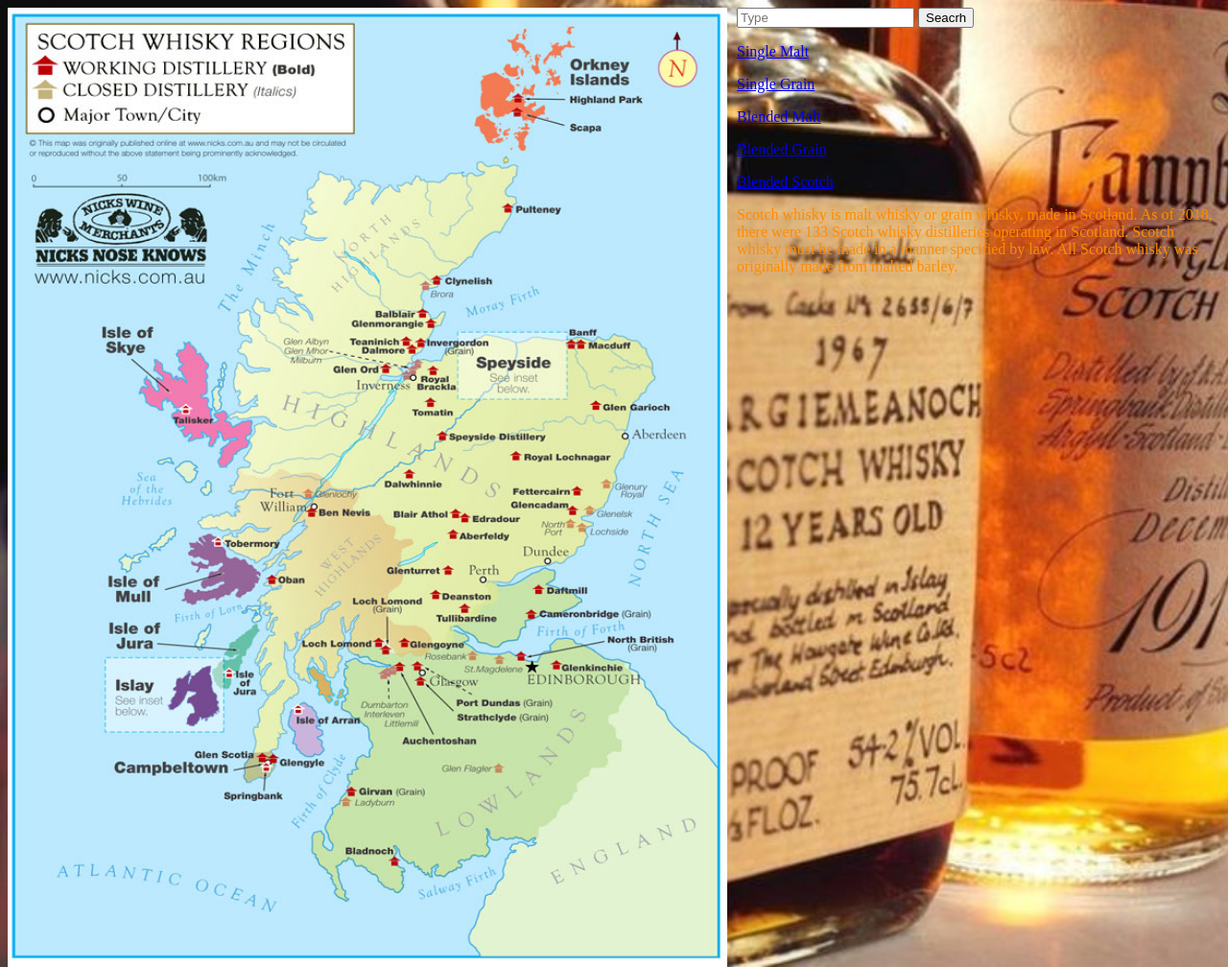
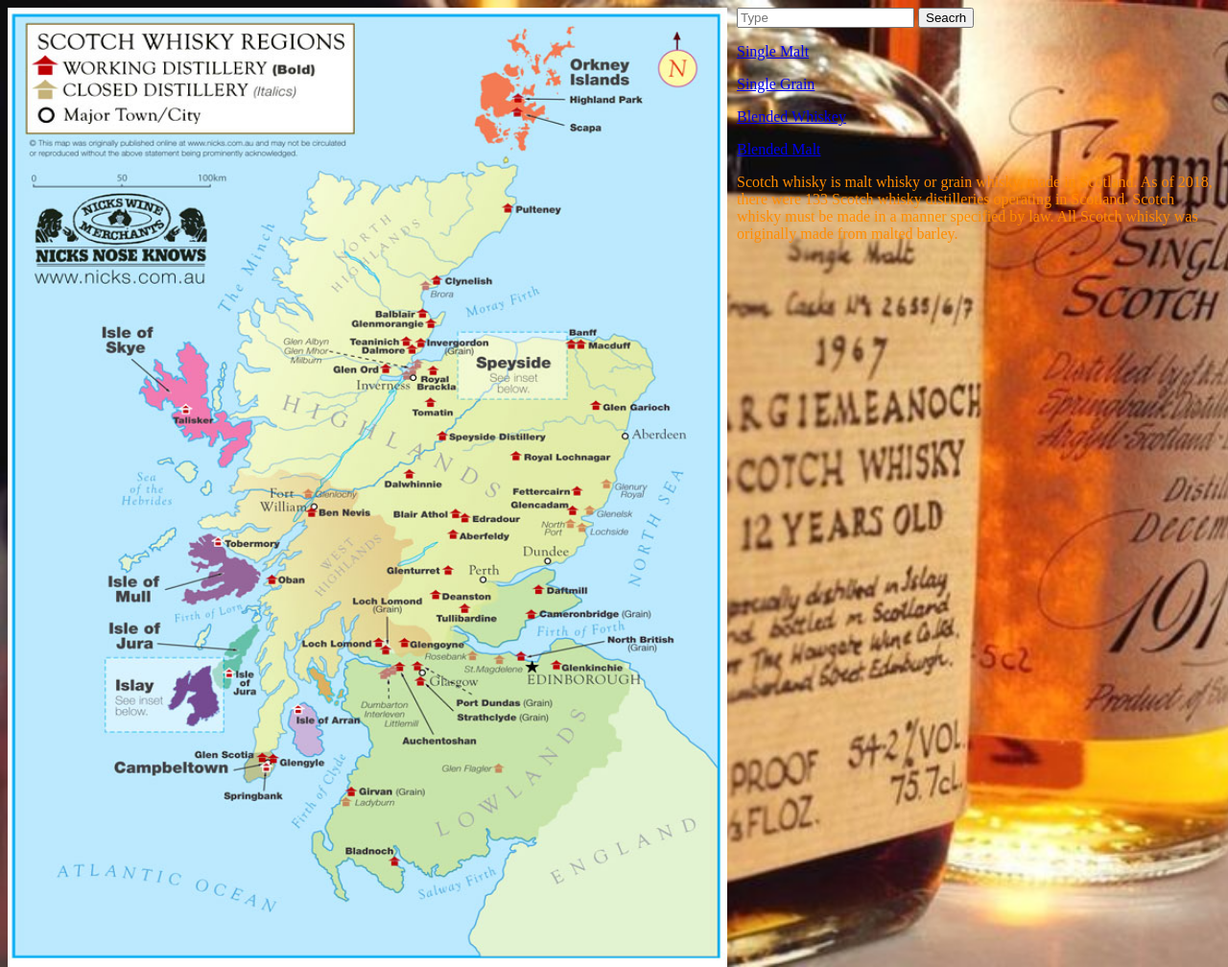
Before and after one commit to ataranto320/Whiskey-Page, a plain HTML site: page scotch/scotch.html in a window 1280 px wide. Shown: the whole page at 96% size. Drawn offline with Linux system fonts and the light colour scheme.

Commit message:
updated list with links

```diff
--- a/scotch/scotch.html
+++ b/scotch/scotch.html
@@ -24,19 +24,16 @@
     <!-- list here of whiskey, clickable -->
     <div class="list">
     <ul>
-        <a class="responsive" href="Single Malt">Single Malt</a>
+        <a class="responsive" href="https://en.wikipedia.org/wiki/Single_malt_whisky">Single Malt</a>
     </ul>
     <ul>
-        <a class="responsive" href="Single Grain">Single Grain</a>
+        <a class="responsive" href="https://en.wikipedia.org/wiki/Grain_whisky">Single Grain</a>
     </ul>
     <ul>
-        <a class="responsive" href="Blended Malt">Blended Malt</a>
+        <a class="responsive" href="https://en.wikipedia.org/wiki/Blended_whiskey">Blended Whiskey</a>
     </ul>
     <ul>
-        <a class="responsive" href="Blended Grain">Blended Grain</a>
-    </ul>
-    <ul>
-        <a class="responsive" href="Blended Scotch">Blended Scotch</a>
+        <a class="responsive" href="https://en.wikipedia.org/wiki/Blended_malt_whisky">Blended Malt</a>
     </ul>
     </div>
 
```
